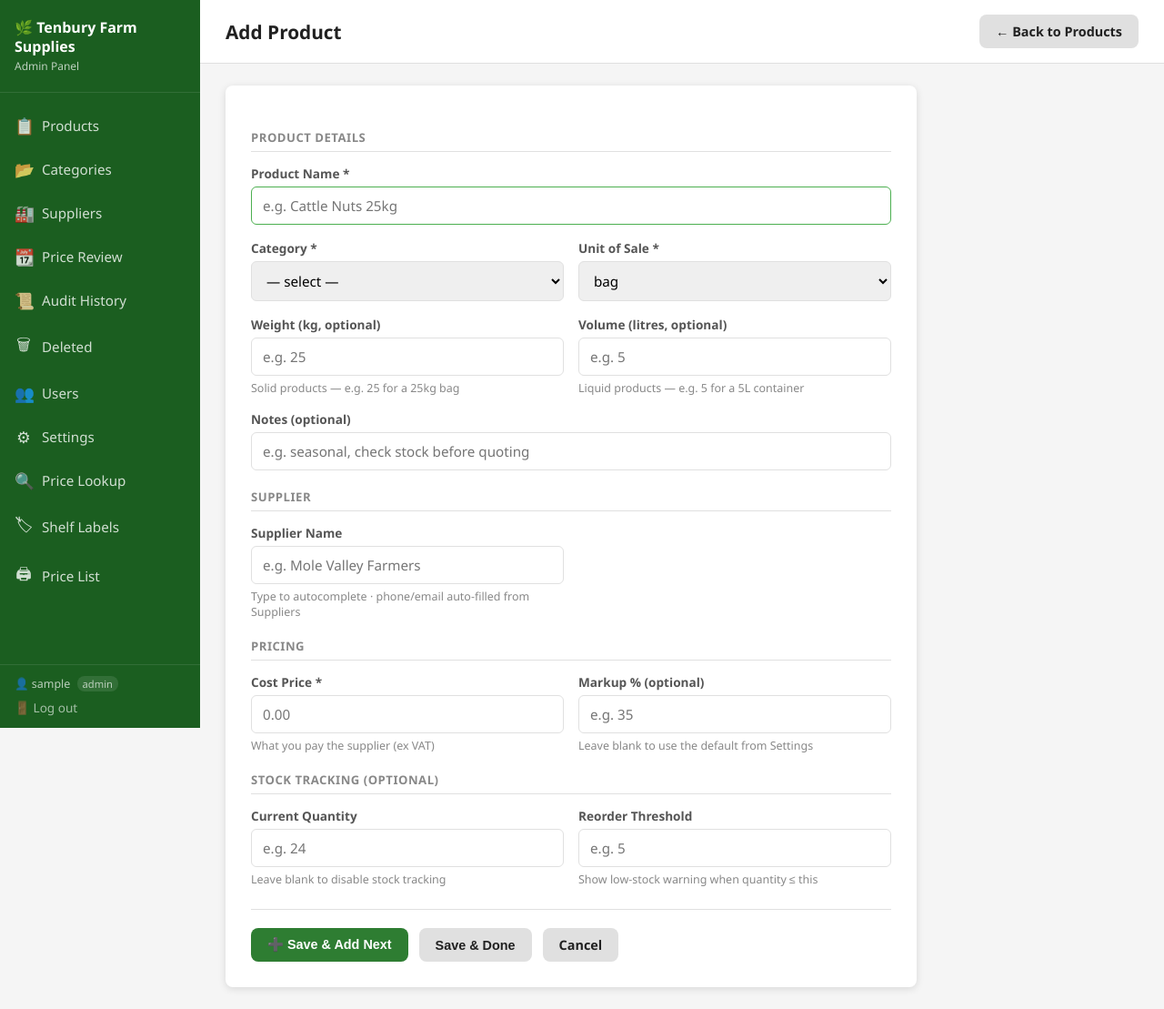
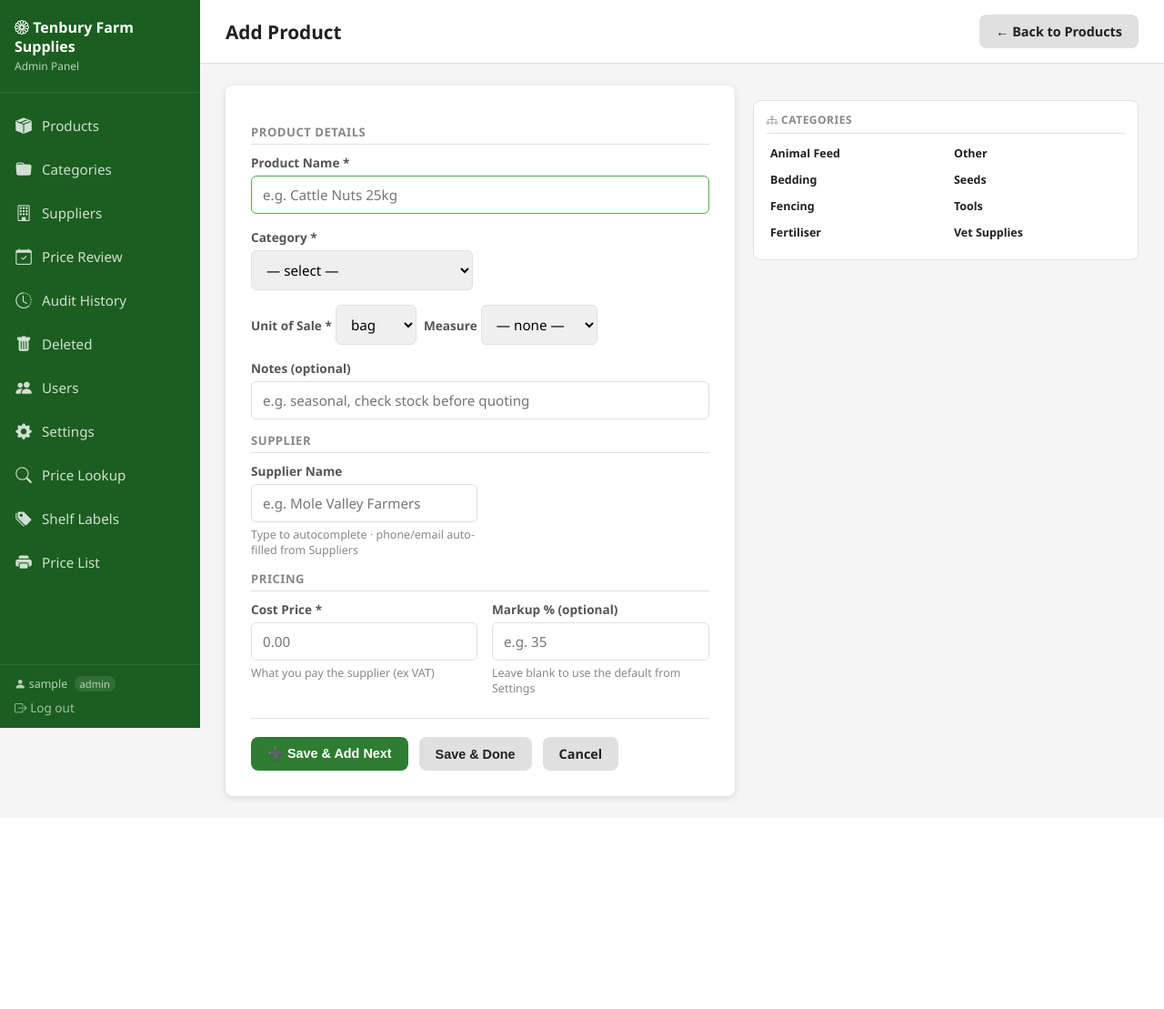
Before and after one commit to richowen/Inventory-Prices, a Flask app: page /admin/products/add in a window 1280 px wide. Shown: the whole page at 91% size. After the commit the page ends 883 px from the top, so only its background shows below. Run offline with Flask 3, Linux system fonts and the light colour scheme; the visitor is signed in with stand-in values (Sample User, id 1); data comes from the database, SQL or seed files in the repository; data that the repository does not hold is empty.

Commit message:
feat: add search, product lookup, autoprint, and category cheatsheet
- Add `q` query param to labels view to filter products by name or
  barcode using a LIKE search
- Add `product` query param to fetch a single product by ID, bypassing
  category/supplier/search filters
- Add `autoprint` query param and pass it through to the labels template
  to support automatic print triggering
- Refactor label query logic so product_id lookup takes priority over
  other filters
- Add a sticky category cheatsheet sidebar to the admin product form,
  showing parent and sub-categories as clickable items to aid data entry
- Introduce `product-form-layout` flex container and `measure-row`
  styles for improved form layout in the product editor

```diff
--- a/farmprices/templates/admin_product_form.html
+++ b/farmprices/templates/admin_product_form.html
@@ -6,9 +6,22 @@
 {% endblock %}
 {% block head %}
 <style>
-.form-card{max-width:760px}
-.form-section-title{font-size:.82rem;font-weight:700;text-transform:uppercase;letter-spacing:.5px;color:var(--text-light);border-bottom:1px solid var(--grey-mid);padding-bottom:6px;margin-bottom:14px;margin-top:20px}
+.product-form-layout{display:flex;gap:20px;align-items:flex-start;}
+.form-card{flex:0 0 560px;min-width:0;}
+.cat-cheatsheet{flex:1;min-width:300px;position:sticky;top:16px;background:#fff;border:1px solid var(--grey-mid);border-radius:var(--radius);padding:12px 14px;font-size:.78rem;}
+.cs-columns{columns:2;column-gap:10px;}
+.cs-group{break-inside:avoid;margin-bottom:6px;}
+.cat-cheatsheet h4{font-size:.75rem;font-weight:700;text-transform:uppercase;letter-spacing:.5px;color:var(--text-light);margin:0 0 10px;border-bottom:1px solid var(--grey-mid);padding-bottom:6px;}
+.cs-parent{font-weight:700;color:var(--text-dark);padding:3px 4px;border-radius:3px;cursor:pointer;display:block;white-space:nowrap;overflow:hidden;text-overflow:ellipsis;}
+.cs-parent:hover{background:var(--amber-pale);color:var(--amber);}
+.cs-sub{display:block;padding:2px 4px 2px 14px;color:var(--text-light);cursor:pointer;border-radius:3px;white-space:nowrap;overflow:hidden;text-overflow:ellipsis;}
+.cs-sub:hover{background:var(--amber-pale);color:var(--amber);}
+.form-section-title{font-size:.82rem;font-weight:700;text-transform:uppercase;letter-spacing:.5px;color:var(--text-light);border-bottom:1px solid var(--grey-mid);padding-bottom:4px;margin-bottom:10px;margin-top:14px}
 .form-section-title:first-child{margin-top:0}
+.measure-row{display:flex;gap:8px;align-items:flex-end;width:100%;}
+.measure-row>div{flex:0 0 auto;min-width:0;}
+#measure_val_group{flex:0 0 110px;}
+#measure_val_group input{width:100%;box-sizing:border-box;}
 </style>
 {% endblock %}
 {% block content %}
@@ -16,6 +29,7 @@
 {% set p = preset if preset is defined else {} %}
 
 {% set cur_cat = product.category if product else p.get('category','') %}
+<div class="product-form-layout">
 <div class="form-card">
   <form method="POST" autocomplete="off">
     <input type="hidden" name="csrf_token" value="{{ csrf_token() }}">
@@ -44,7 +58,9 @@
           <option value="">— use parent —</option>
         </select>
       </div>
-      <div class="form-group">
+      <div class="form-group full-width">
+        <div class="measure-row">
+          <div>
             <label for="unit">Unit of Sale *</label>
             <select id="unit" name="unit" required>
               {% for u in units %}
@@ -55,20 +71,22 @@
               {% endfor %}
             </select>
           </div>
-      <div class="form-group">
-        <label for="weight_kg">Weight (kg, optional)</label>
-        <input type="number" id="weight_kg" name="weight_kg" step="0.001" min="0"
-               value="{{ product.weight_kg if product and product.weight_kg is not none else '' }}"
-               placeholder="e.g. 25">
-        <span class="hint">Solid products — e.g. 25 for a 25kg bag</span>
+          <div>
+            <label for="measure_type">Measure</label>
+            <select id="measure_type" onchange="onMeasureType()">
+              <option value="">— none —</option>
+              <option value="weight">Weight (kg)</option>
+              <option value="volume">Volume (L)</option>
+            </select>
           </div>
-      <div class="form-group">
-        <label for="volume_litres">Volume (litres, optional)</label>
-        <input type="number" id="volume_litres" name="volume_litres" step="0.001" min="0"
-               value="{{ product.volume_litres if product and product.volume_litres is not none else '' }}"
-               placeholder="e.g. 5">
-        <span class="hint">Liquid products — e.g. 5 for a 5L container</span>
+          <div id="measure_val_group" style="display:none">
+            <label for="measure_val" id="measure_val_label">Value</label>
+            <input type="number" id="measure_val" step="0.001" min="0" placeholder="e.g. 25" autocomplete="off">
           </div>
+        </div>
+      </div>
+      <input type="hidden" id="weight_kg" name="weight_kg">
+      <input type="hidden" id="volume_litres" name="volume_litres">
       <div class="form-group full-width">
         <label for="notes">Notes (optional)</label>
         <input type="text" id="notes" name="notes" maxlength="500"
@@ -116,22 +134,6 @@
       <span style="font-size:.8rem;color:#888;margin-left:8px">(before rounding rule)</span>
     </div>
 
-    <div class="form-section-title">Stock Tracking (optional)</div>
-    <div class="form-grid">
-      <div class="form-group">
-        <label for="quantity">Current Quantity</label>
-        <input type="number" id="quantity" name="quantity" step="0.1" min="0"
-               value="{{ product.quantity if product and product.quantity is not none else '' }}" placeholder="e.g. 24">
-        <span class="hint">Leave blank to disable stock tracking</span>
-      </div>
-      <div class="form-group">
-        <label for="reorder_threshold">Reorder Threshold</label>
-        <input type="number" id="reorder_threshold" name="reorder_threshold" step="0.1" min="0"
-               value="{{ product.reorder_threshold if product and product.reorder_threshold is not none else '' }}" placeholder="e.g. 5">
-        <span class="hint">Show low-stock warning when quantity ≤ this</span>
-      </div>
-    </div>
-
     {% if product %}
     <div class="form-section-title">Change Log (optional)</div>
     <div style="background:var(--amber-pale);padding:16px;border-radius:8px;border:1px solid #ffe082">
@@ -154,6 +156,21 @@
       <a href="{{ url_for('admin.products') }}" class="btn btn-secondary">Cancel</a>
     </div>
   </form>
+</div>
+
+<aside class="cat-cheatsheet">
+  <h4><i class="bi bi-diagram-3"></i> Categories</h4>
+  <div class="cs-columns">
+  {% for parent in cat_tree %}
+  <div class="cs-group">
+    <span class="cs-parent" onclick="csSelect('{{ parent.name|e }}','')">{{ parent.name }}</span>
+    {% for s in parent.subcategories %}
+    <span class="cs-sub" onclick="csSelect('{{ parent.name|e }}','{{ s.name|e }}')">↳ {{ s.name }}</span>
+    {% endfor %}
+  </div>
+  {% endfor %}
+  </div>
+</aside>
 </div>
 {% endblock %}
 {% block scripts %}
@@ -185,6 +202,75 @@
   document.getElementById('category_hidden').value=sub||parent;
 }
 
+// ── Measure type / weight / volume ──
+var WEIGHT_UNITS=['kg','g','tonne','t','lb','lbs','stone','oz'];
+var VOLUME_UNITS=['litre','litres','liter','liters','l','ml','gallon','gallons','pint','pints','fl oz','floz'];
+var initWeight='{{ product.weight_kg if product and product.weight_kg is not none else "" }}';
+var initVolume='{{ product.volume_litres if product and product.volume_litres is not none else "" }}';
+
+function onMeasureType(){
+  var t=document.getElementById('measure_type').value;
+  var grp=document.getElementById('measure_val_group');
+  var lbl=document.getElementById('measure_val_label');
+  var inp=document.getElementById('measure_val');
+  if(t==='weight'){lbl.textContent='kg';grp.style.display='';inp.placeholder='e.g. 25';inp.focus();}
+  else if(t==='volume'){lbl.textContent='litres';grp.style.display='';inp.placeholder='e.g. 5';inp.focus();}
+  else{grp.style.display='none';inp.value='';}
+}
+
+function unitToMeasure(u){
+  var lc=(u||'').toLowerCase().trim();
+  if(WEIGHT_UNITS.some(function(w){return lc===w||lc.startsWith(w);}))return 'weight';
+  if(VOLUME_UNITS.some(function(v){return lc===v||lc.startsWith(v);}))return 'volume';
+  return '';
+}
+
+document.getElementById('unit').addEventListener('change',function(){
+  var suggested=unitToMeasure(this.value);
+  if(suggested){document.getElementById('measure_type').value=suggested;onMeasureType();}
+});
+
+// Write hidden fields on submit
+document.querySelector('form').addEventListener('submit',function(){
+  var t=document.getElementById('measure_type').value;
+  var v=document.getElementById('measure_val').value;
+  document.getElementById('weight_kg').value=(t==='weight'&&v)?v:'';
+  document.getElementById('volume_litres').value=(t==='volume'&&v)?v:'';
+});
+
+// Init measure fields from existing product data
+(function(){
+  if(initWeight){
+    document.getElementById('measure_type').value='weight';
+    document.getElementById('measure_val').value=initWeight;
+    onMeasureType();
+  } else if(initVolume){
+    document.getElementById('measure_type').value='volume';
+    document.getElementById('measure_val').value=initVolume;
+    onMeasureType();
+  } else {
+    var suggested=unitToMeasure(document.getElementById('unit').value);
+    if(suggested){document.getElementById('measure_type').value=suggested;onMeasureType();}
+  }
+})();
+
+// ── Cheatsheet click handler ──
+function csSelect(parent,sub){
+  var ps=document.getElementById('parent_cat');
+  ps.value=parent;
+  updateSubCat();
+  if(sub){
+    var ss=document.getElementById('sub_cat');
+    ss.value=sub;
+    updateCategoryHidden();
+  }
+  // Highlight active in cheatsheet
+  document.querySelectorAll('.cs-parent,.cs-sub').forEach(function(el){el.style.background='';el.style.color='';});
+  var target=sub?'[onclick="csSelect(\''+parent.replace(/'/g,"\\'")+"','"+sub.replace(/'/g,"\\'")+'\')"]':'[onclick="csSelect(\''+parent.replace(/'/g,"\\'")+"','')\"" +']';
+  var el=document.querySelector(target);
+  if(el){el.style.background='var(--amber-pale)';el.style.color='var(--amber)';}
+}
+
 // Init on load
 updateSubCat();
 
--- a/farmprices/templates/base_admin.html
+++ b/farmprices/templates/base_admin.html
@@ -5,6 +5,7 @@
   <meta name="viewport" content="width=device-width, initial-scale=1.0">
   <title>{% block title %}Admin{% endblock %} — {{ shop_name }}</title>
   <link rel="stylesheet" href="{{ url_for('static', filename='css/style.css') }}">
+  <link rel="stylesheet" href="https://cdn.jsdelivr.net/npm/bootstrap-icons@1.11.3/font/bootstrap-icons.min.css">
   {% block head %}{% endblock %}
 </head>
 <body>
@@ -12,62 +13,62 @@
 
   <aside class="admin-sidebar">
     <div class="sidebar-brand">
-      <h2>🌿 {{ shop_name }}</h2>
+      <h2><i class="bi bi-flower1"></i> {{ shop_name }}</h2>
       <div class="brand-sub">Admin Panel</div>
     </div>
     <nav class="sidebar-nav">
       <a href="{{ url_for('admin.products') }}"
          class="{% if active_nav == 'products' %}active{% endif %}">
-        <span class="nav-icon">📋</span> Products
+        <span class="nav-icon"><i class="bi bi-box-seam-fill"></i></span> Products
       </a>
       <a href="{{ url_for('admin.categories') }}"
          class="{% if active_nav == 'categories' %}active{% endif %}">
-        <span class="nav-icon">📂</span> Categories
+        <span class="nav-icon"><i class="bi bi-folder-fill"></i></span> Categories
       </a>
       <a href="{{ url_for('admin.suppliers') }}"
          class="{% if active_nav == 'suppliers' %}active{% endif %}">
-        <span class="nav-icon">🏭</span> Suppliers
+        <span class="nav-icon"><i class="bi bi-building"></i></span> Suppliers
       </a>
       <a href="{{ url_for('admin.review') }}"
          class="{% if active_nav == 'review' %}active{% endif %}">
-        <span class="nav-icon">📆</span> Price Review
+        <span class="nav-icon"><i class="bi bi-calendar-check"></i></span> Price Review
       </a>
       <a href="{{ url_for('admin.history') }}"
          class="{% if active_nav == 'history' %}active{% endif %}">
-        <span class="nav-icon">📜</span> Audit History
+        <span class="nav-icon"><i class="bi bi-clock-history"></i></span> Audit History
       </a>
       <a href="{{ url_for('admin.deleted_products') }}"
          class="{% if active_nav == 'deleted' %}active{% endif %}">
-        <span class="nav-icon">🗑</span> Deleted
+        <span class="nav-icon"><i class="bi bi-trash-fill"></i></span> Deleted
       </a>
       <a href="{{ url_for('admin.users') }}"
          class="{% if active_nav == 'users' %}active{% endif %}">
-        <span class="nav-icon">👥</span> Users
+        <span class="nav-icon"><i class="bi bi-people-fill"></i></span> Users
       </a>
       <a href="{{ url_for('admin.settings') }}"
          class="{% if active_nav == 'settings' %}active{% endif %}">
-        <span class="nav-icon">⚙</span> Settings
+        <span class="nav-icon"><i class="bi bi-gear-fill"></i></span> Settings
       </a>
       <a href="{{ url_for('public.index') }}" target="_blank">
-        <span class="nav-icon">🔍</span> Price Lookup
+        <span class="nav-icon"><i class="bi bi-search"></i></span> Price Lookup
       </a>
       <a href="{{ url_for('public.labels') }}"
          class="{% if active_nav == 'labels' %}active{% endif %}">
-        <span class="nav-icon">🏷</span> Shelf Labels
+        <span class="nav-icon"><i class="bi bi-tags-fill"></i></span> Shelf Labels
       </a>
       <a href="{{ url_for('public.pricelist') }}"
          class="{% if active_nav == 'pricelist' %}active{% endif %}">
-        <span class="nav-icon">🖨</span> Price List
+        <span class="nav-icon"><i class="bi bi-printer-fill"></i></span> Price List
       </a>
     </nav>
     <div class="sidebar-footer">
       <div style="font-size:0.78rem;opacity:0.7;margin-bottom:6px">
-        👤 {{ current_username }}
+        <i class="bi bi-person-fill"></i> {{ current_username }}
         <span style="background:rgba(255,255,255,0.15);border-radius:8px;padding:1px 6px;margin-left:4px;font-size:0.7rem">
           {{ current_role }}
         </span>
       </div>
-      <a href="{{ url_for('auth.logout') }}">🚪 Log out</a>
+      <a href="{{ url_for('auth.logout') }}"><i class="bi bi-box-arrow-right"></i> Log out</a>
     </div>
   </aside>
 
```
Also changed, not shown: farmprices/blueprints/public.py (+18 -6 lines), farmprices/templates/admin_products.html (+7 -6 lines), farmprices/templates/labels.html (+7 -1 lines). Lines whose indentation alone changed are shown as unchanged.
